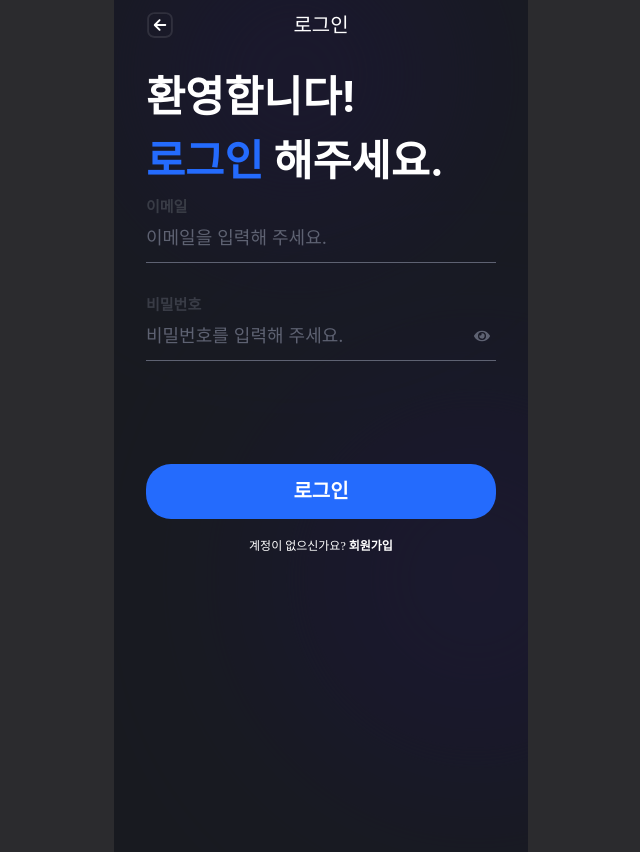
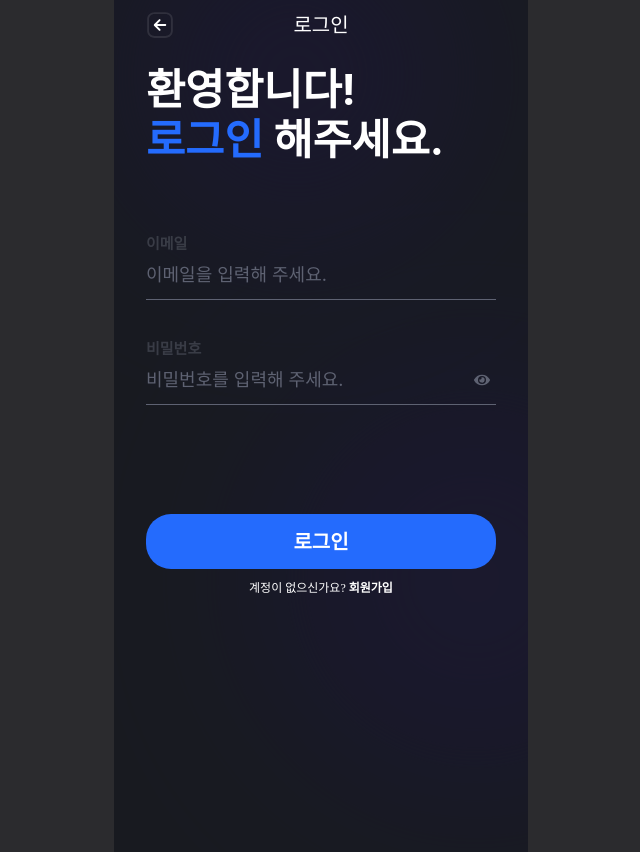
Before and after one commit to Nong-Mo/Frontend, a React (Create React App) app: page /signin in a window 1280 px wide. Shown: the whole page, without its empty margins (319-959 px from the left). Built offline with nearby package versions, Linux system fonts and the light colour scheme; a web font is replaced by a local one.

Commit message:
[Fix] 로그인/회원가입의 InfoText Line Height 조절, Contents 영역 벗어나는 문제 수정

```diff
--- a/src/components/features/Sign/SubmitButton.tsx
+++ b/src/components/features/Sign/SubmitButton.tsx
@@ -8,7 +8,7 @@ interface SubmitButtonProps {
 const SubmitButton: React.FC<SubmitButtonProps> = ({ onClick, children }) => {
     return (
         <button
-            className="w-[350px] h-[55px] bg-[#246bfd] rounded-[25px] justify-center items-center gap-0.5 inline-flex my-[10px]"
+            className="w-[350px] h-[55px] bg-[#246bfd] rounded-[25px] justify-center items-center gap-0.5 inline-flex"
             onClick={onClick}
         >
             <div className="big-button-text">
--- a/src/pages/SignIn.tsx
+++ b/src/pages/SignIn.tsx
@@ -41,8 +41,8 @@ const SignInPage: React.FC = () => {
           </div>
 
           {/* Form 영역 */}
-          <div className="w-full flex flex-col gap-2 ">
-            <form className="w-full flex flex-col gap-2 mb-[65px]" onSubmit={handleSubmit}>
+          <div className="w-full flex flex-col">
+            <form className="mt-[65px] w-full h-[195px] justify-between flex flex-col mb-[65px]" onSubmit={handleSubmit}>
               <InputField
                   label="이메일"
                   type="email"
@@ -66,11 +66,13 @@ const SignInPage: React.FC = () => {
                   onTogglePassword={() => setShowPassword(!showPassword)}
               />
             </form>
-            {errors.apiError && <ErrorMessage message={errors.apiError} isApiError={true}/>}
+            <div className="h-[14px] mb-[10px]">
+              {errors.apiError && <ErrorMessage message={errors.apiError} isApiError={true}/>}
+            </div>
             <div>
               <SubmitButton onClick={handleSubmit}>로그인</SubmitButton>
             </div>
-            <div className="w-[350px] text-[12px] text-center font-regular text-[#ffffff] font-['Pretendard']">
+            <div className="w-[350px] text-[12px] mt-[10px] text-center font-regular text-[#ffffff] font-['Pretendard']">
               계정이 없으신가요? <Link to="/signup" className="font-semibold">회원가입</Link>
             </div>
           </div>
--- a/src/pages/SignUp.tsx
+++ b/src/pages/SignUp.tsx
@@ -93,8 +93,8 @@ const SignUpPage: React.FC = () => {
           </div>
 
           {/* Form 영역 */}
-          <div className="w-full flex flex-col gap-2 ">
-            <form className="w-full flex flex-col gap-2 mb-[65px]" onSubmit={handleSubmit}>
+          <div className=" w-full flex flex-col">
+            <form className="mt-[65px] w-full h-[405px] justify-between flex flex-col mb-[65px]" onSubmit={handleSubmit}>
               <InputField
                   label="닉네임"
                   type="text"
@@ -134,7 +134,11 @@ const SignUpPage: React.FC = () => {
                   showPasswordToggle={true}
               />
             </form>
-            {errors.apiError && <ErrorMessage message={errors.apiError} isApiError={true}/>}
+
+            <div className="h-[14px] mb-[10px]">
+              {errors.apiError && <ErrorMessage message={errors.apiError} isApiError={true}/>}
+            </div>
+
             <div>
               <SubmitButton onClick={handleSubmit}>회원가입</SubmitButton>
             </div>
--- a/src/styles/global.css
+++ b/src/styles/global.css
@@ -67,6 +67,8 @@ body {
     font-size : 42.5px;
     font-weight : bold;
     color : #fff;
+    line-height: 50px; /* 줄 간격 설정 */
+
 }
 
 .info-point-text {
@@ -74,6 +76,8 @@ body {
     font-size : 42.5px;
     font-weight: bold;
     color : var(--primary-color);
+    line-height: 50px; /* 줄 간격 설정 */
+
 }
 
 .big-button-text {
```
